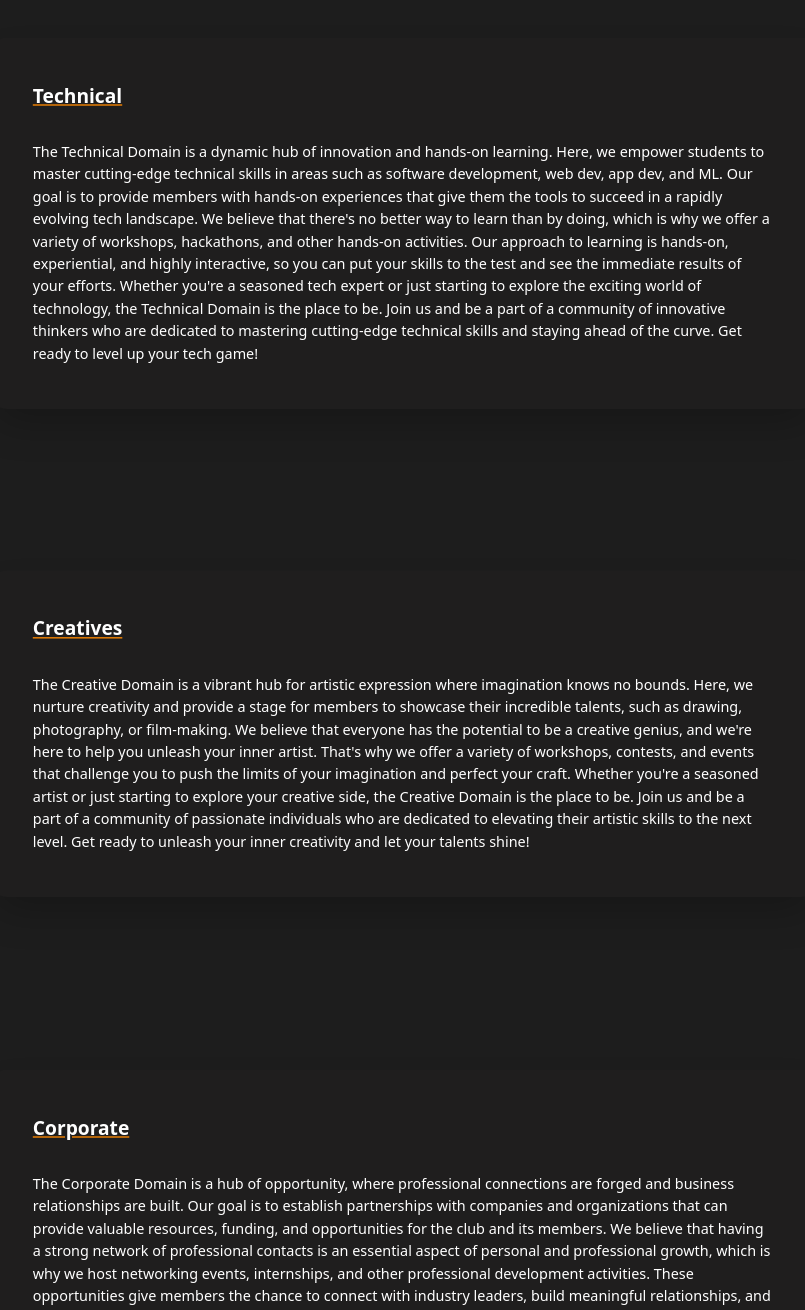
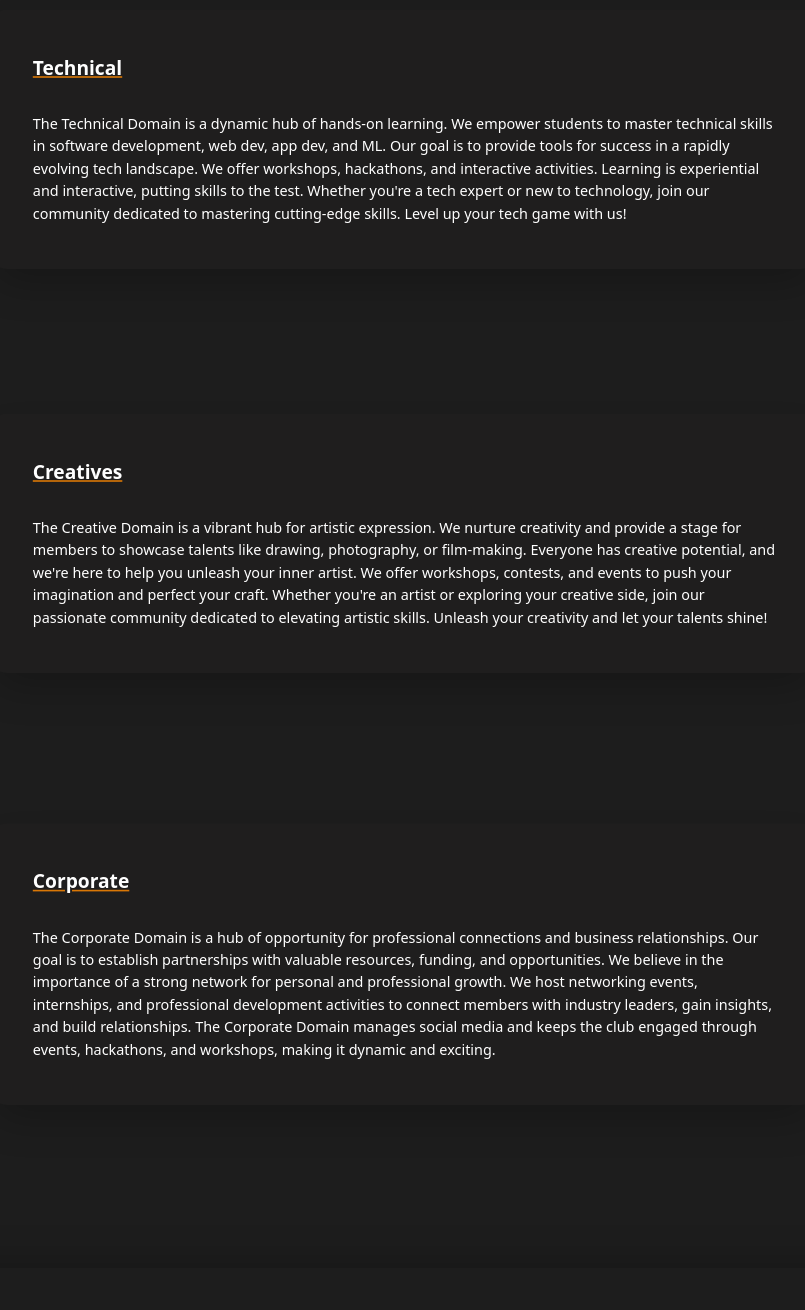
Before and after one commit to SCC-SRM/SCCWebsite, a React (Vite) app: page / in a window 1280 px wide. Shown: the part 3441-4751 px from the top of the page, without its empty margins (286-1091 px from the left). Built offline with nearby package versions, Linux system fonts and the light colour scheme.

Commit message:
domains description: reduce text

```diff
--- a/src/components/domains/DomainsDescription.jsx
+++ b/src/components/domains/DomainsDescription.jsx
@@ -62,60 +62,41 @@ function DomainsDescription() {
           <div className="font-semibold text-2xl mb-10 domainSubHeading underline decoration-[#d97706]">
             Technical
           </div>
-          The Technical Domain is a dynamic hub of innovation and hands-on
-          learning. Here, we empower students to master cutting-edge technical
-          skills in areas such as software development, web dev, app dev, and
-          ML. Our goal is to provide members with hands-on experiences that give
-          them the tools to succeed in a rapidly evolving tech landscape. We
-          believe that there's no better way to learn than by doing, which is
-          why we offer a variety of workshops, hackathons, and other hands-on
-          activities. Our approach to learning is hands-on, experiential, and
-          highly interactive, so you can put your skills to the test and see the
-          immediate results of your efforts. Whether you're a seasoned tech
-          expert or just starting to explore the exciting world of technology,
-          the Technical Domain is the place to be. Join us and be a part of a
-          community of innovative thinkers who are dedicated to mastering
-          cutting-edge technical skills and staying ahead of the curve. Get
-          ready to level up your tech game!
+          The Technical Domain is a dynamic hub of hands-on learning. We empower
+          students to master technical skills in software development, web dev,
+          app dev, and ML. Our goal is to provide tools for success in a rapidly
+          evolving tech landscape. We offer workshops, hackathons, and
+          interactive activities. Learning is experiential and interactive,
+          putting skills to the test. Whether you're a tech expert or new to
+          technology, join our community dedicated to mastering cutting-edge
+          skills. Level up your tech game with us!
         </div>
         <div className="creativesDesc section text-lg domainDescSection w-fit m-10 p-[5%] shadow-2xl bg-[#1f1e1e] rounded-3xl">
           <div className="font-semibold text-2xl mb-10 domainSubHeading underline decoration-[#d97706]">
             Creatives
           </div>
-          The Creative Domain is a vibrant hub for artistic expression where
-          imagination knows no bounds. Here, we nurture creativity and provide a
-          stage for members to showcase their incredible talents, such as
-          drawing, photography, or film-making. We believe that everyone has the
-          potential to be a creative genius, and we're here to help you unleash
-          your inner artist. That's why we offer a variety of workshops,
-          contests, and events that challenge you to push the limits of your
-          imagination and perfect your craft. Whether you're a seasoned artist
-          or just starting to explore your creative side, the Creative Domain is
-          the place to be. Join us and be a part of a community of passionate
-          individuals who are dedicated to elevating their artistic skills to
-          the next level. Get ready to unleash your inner creativity and let
-          your talents shine!
+          The Creative Domain is a vibrant hub for artistic expression. We
+          nurture creativity and provide a stage for members to showcase talents
+          like drawing, photography, or film-making. Everyone has creative
+          potential, and we're here to help you unleash your inner artist. We
+          offer workshops, contests, and events to push your imagination and
+          perfect your craft. Whether you're an artist or exploring your
+          creative side, join our passionate community dedicated to elevating
+          artistic skills. Unleash your creativity and let your talents shine!
         </div>
         <div className="corporateDesc section text-lg domainDescSection w-fit m-10 p-[5%] shadow-2xl bg-[#1f1e1e] rounded-3xl">
           <div className="font-semibold text-2xl mb-10 domainSubHeading underline decoration-[#d97706]">
             Corporate
           </div>
-          The Corporate Domain is a hub of opportunity, where professional
-          connections are forged and business relationships are built. Our goal
-          is to establish partnerships with companies and organizations that can
-          provide valuable resources, funding, and opportunities for the club
-          and its members. We believe that having a strong network of
-          professional contacts is an essential aspect of personal and
-          professional growth, which is why we host networking events,
-          internships, and other professional development activities. These
-          opportunities give members the chance to connect with industry
-          leaders, build meaningful relationships, and gain valuable insight
-          into their fields of interest. In addition to building professional
-          relationships, the Corporate Domain also manages the club's social
-          media presence, ensuring that the club stays engaged with members and
-          the wider student community. Through events, hackathons, and
-          workshops, we keep the club buzzing with activity, making it a dynamic
-          and exciting place to be.
+          The Corporate Domain is a hub of opportunity for professional
+          connections and business relationships. Our goal is to establish
+          partnerships with valuable resources, funding, and opportunities. We
+          believe in the importance of a strong network for personal and
+          professional growth. We host networking events, internships, and
+          professional development activities to connect members with industry
+          leaders, gain insights, and build relationships. The Corporate Domain
+          manages social media and keeps the club engaged through events,
+          hackathons, and workshops, making it dynamic and exciting.
         </div>
       </div>
     </div>
```
